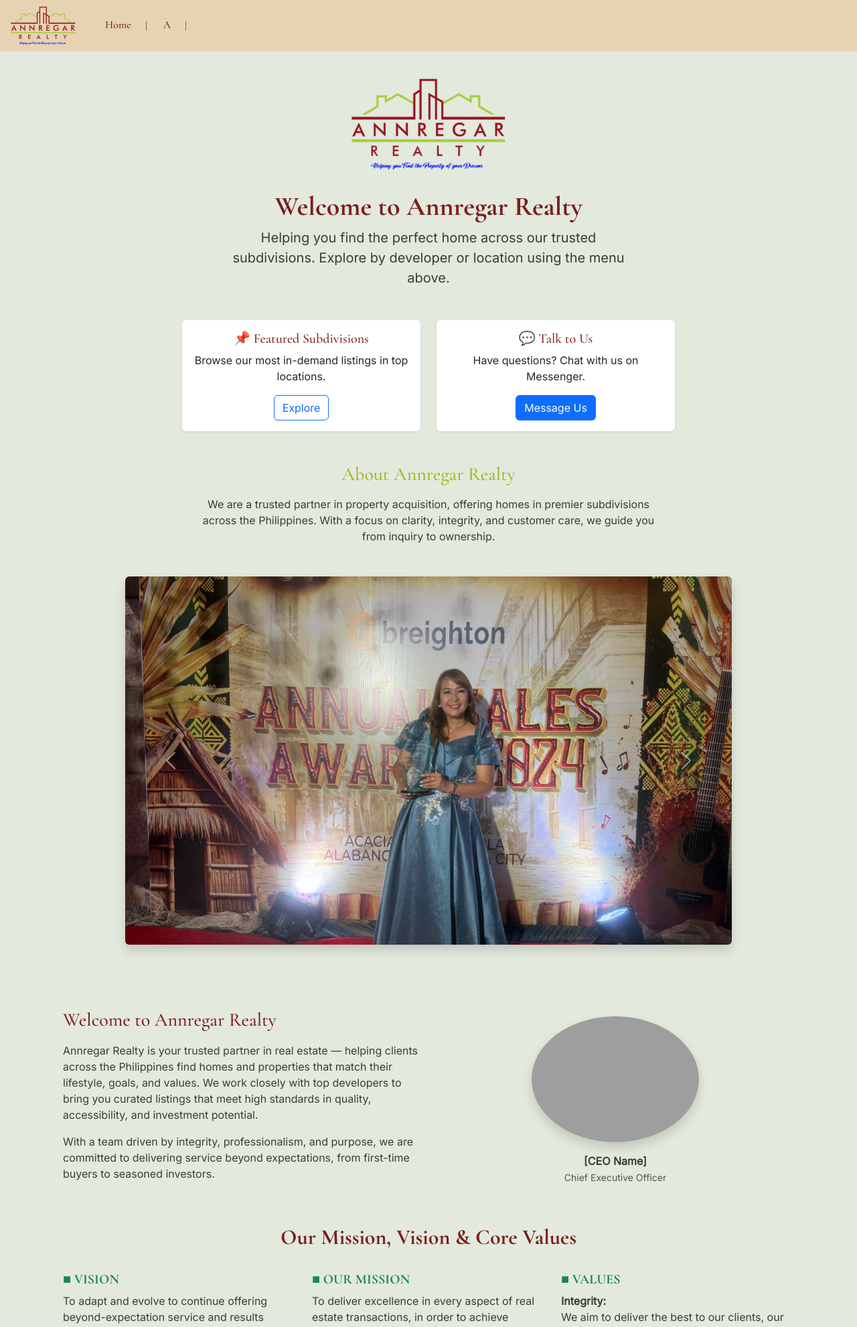
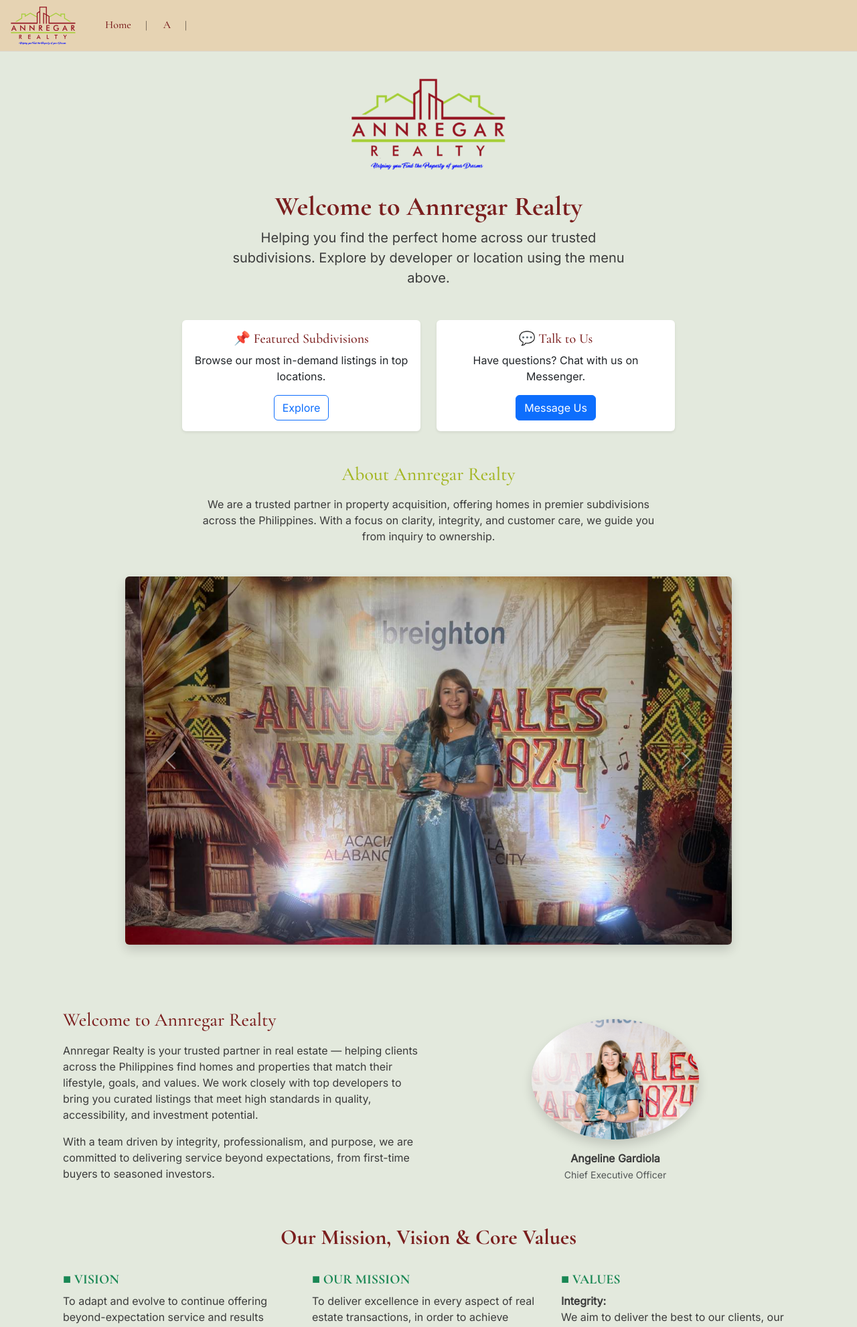
Before and after one commit to tmthyosio/annregarrealty, a Django app: page / in a window 1280 px wide. Shown: the top 1982 px of the page at 67% size. Run offline with Django 5.2, Linux system fonts and the light colour scheme; data comes from the database, SQL or seed files in the repository; some libraries are stand-ins or nearby versions; grey boxes are pictures that could not be loaded.

Commit message:
CEO update

```diff
--- a/properties/templates/properties/home.html
+++ b/properties/templates/properties/home.html
@@ -85,7 +85,7 @@
     </div>
     <div class="col-md-6 text-center" data-aos="fade-left">
       <img src="{% static 'properties/ceo.jpg' %}" class="img-fluid rounded-circle shadow" alt="CEO of Annregar Realty" style="max-width: 250px;">
-      <p class="mt-3 mb-0"><strong>[CEO Name]</strong></p>
+      <p class="mt-3 mb-0"><strong>Angeline Gardiola</strong></p>
       <small class="text-muted">Chief Executive Officer</small>
     </div>
   </div>
```
Also changed, not shown: properties/static/properties/ceo.jpg (added), 1 other file.
